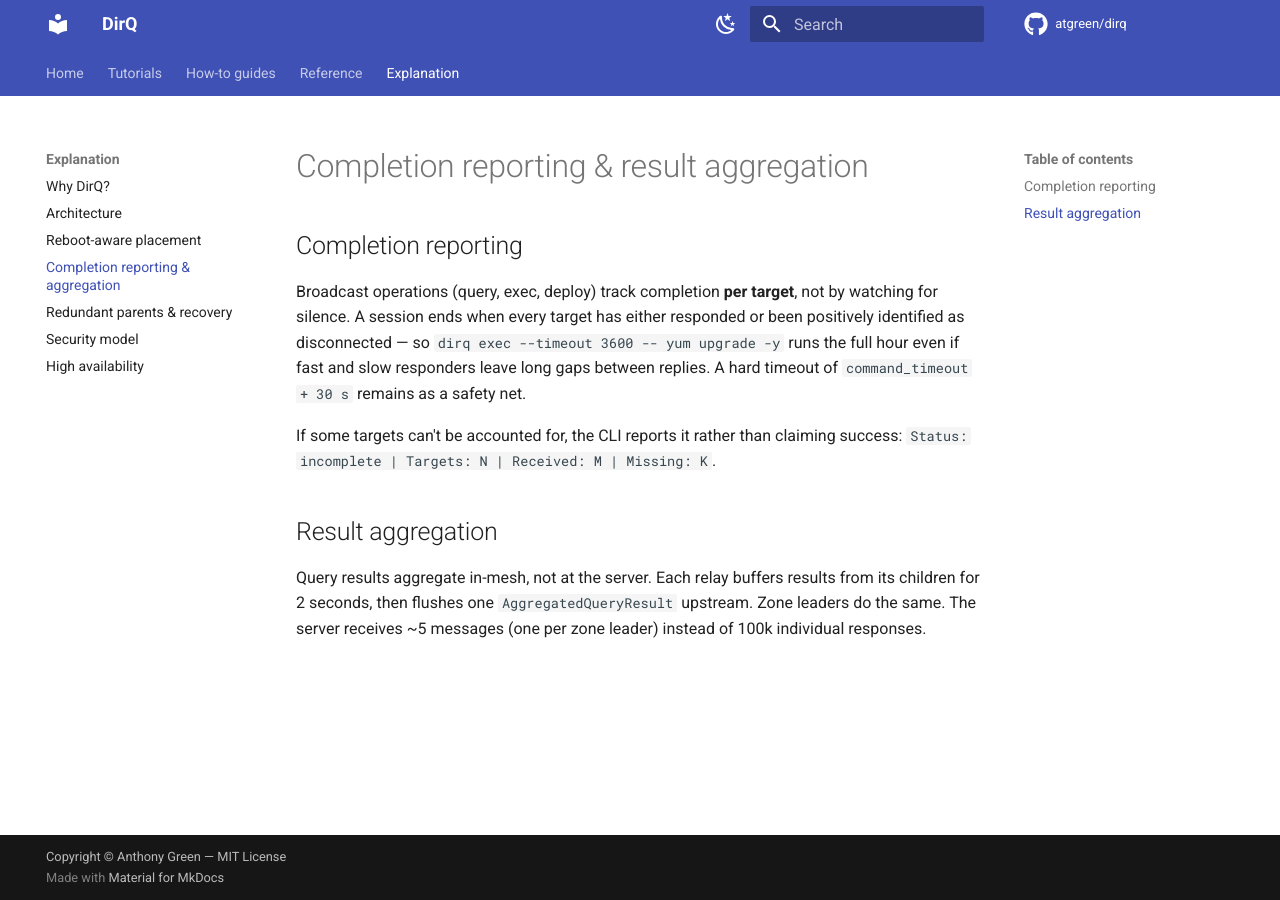
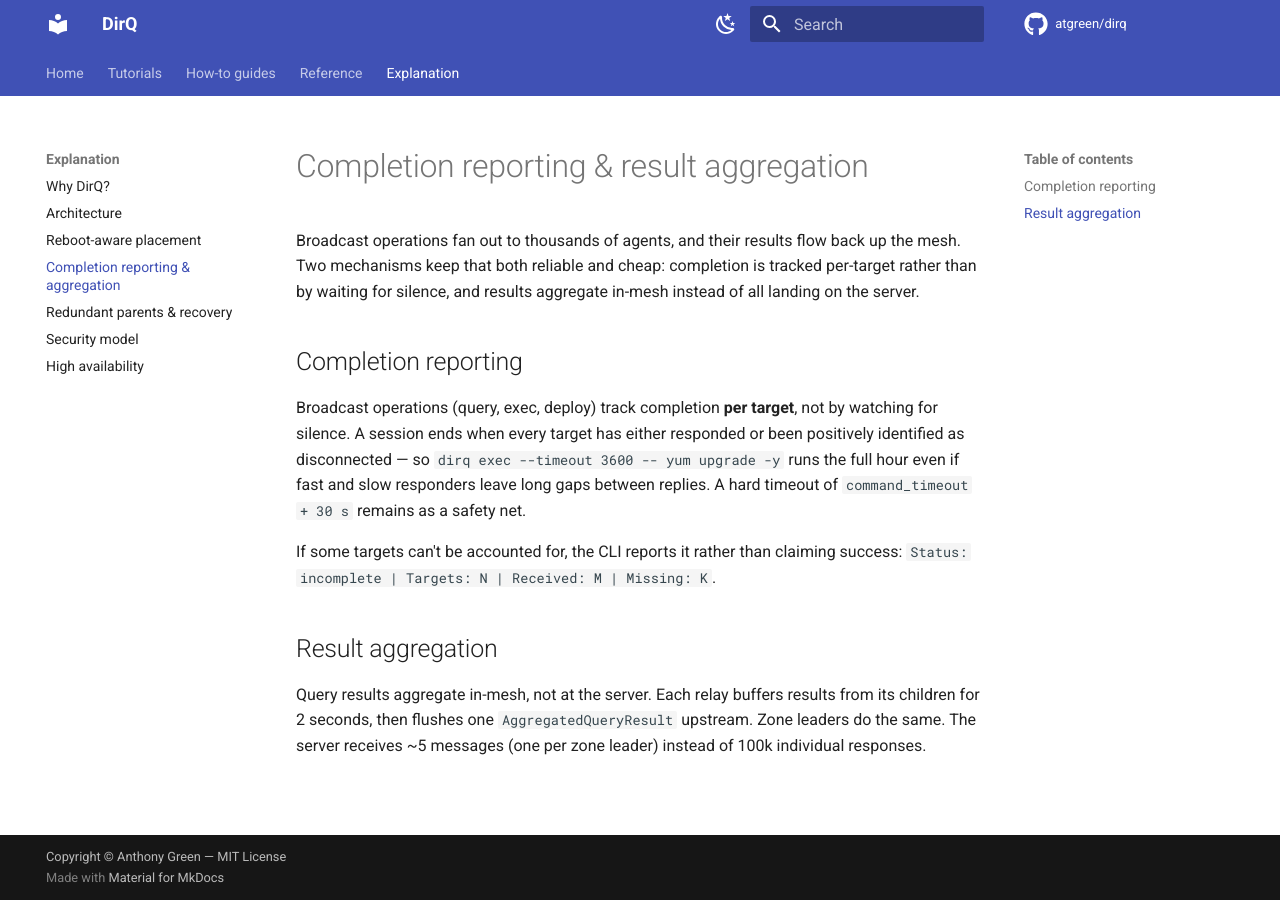
Before and after one commit to atgreen/dirq, an MkDocs documentation site: the page built from docs/explanation/completion-and-aggregation.md, in a window 1280 px wide. Built offline with MkDocs 1.6.1 and Material for MkDocs 9.7.7, drawn with Linux system fonts in a browser that asks for light colours; comment, search, counter and statistics services are not loaded.

Commit message:
docs: add orienting intros to explanation pages that cold-opened
architecture, redundant-parents, and completion-and-aggregation jumped straight
into a diagram or mid-mechanism. Add a one-line what/why intro to each so the
reader gets oriented before the detail. (why-dirq, security, high-availability,
and reboot-aware-placement already lead with framing — left as-is.)

```diff
--- a/docs/explanation/completion-and-aggregation.md
+++ b/docs/explanation/completion-and-aggregation.md
@@ -1,4 +1,6 @@
 # Completion reporting & result aggregation
+
+Broadcast operations fan out to thousands of agents, and their results flow back up the mesh. Two mechanisms keep that both reliable and cheap: completion is tracked per-target rather than by waiting for silence, and results aggregate in-mesh instead of all landing on the server.
 
 ## Completion reporting
 
```
Also changed, not shown: docs/explanation/architecture.md (+2 -0 lines), docs/explanation/redundant-parents.md (+2 -0 lines).
